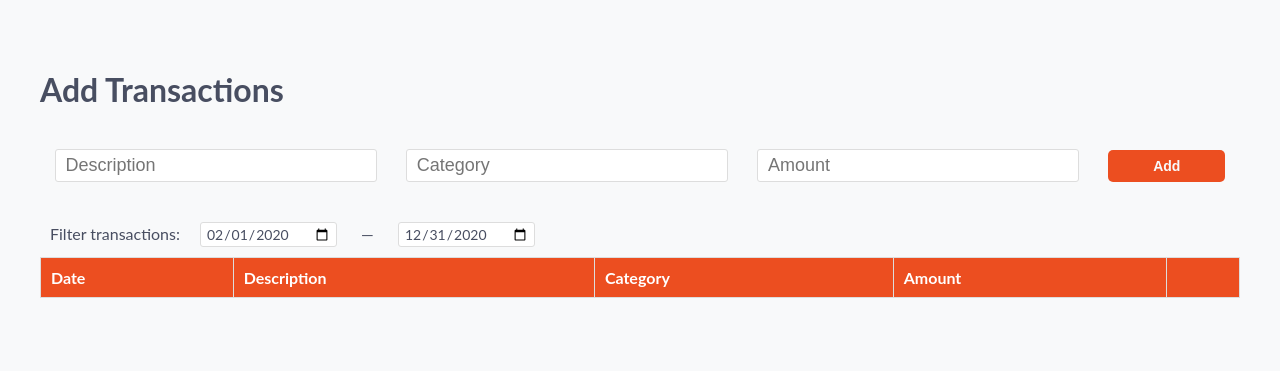
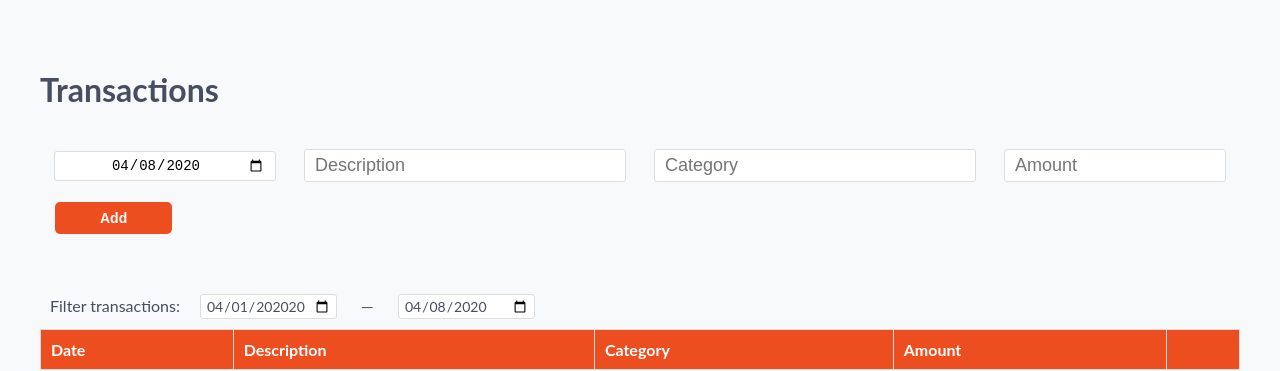
Before and after one commit to jfox97/creative-project-4, a Vue app in the folder front-end/: page / in a window 1280 px wide. Shown: the part 322-693 px from the top of the page. Built offline with nearby package versions, Linux system fonts and the light colour scheme.

Commit message:
Modify view to include necessary fields

```diff
--- a/front-end/src/views/Transactions.vue
+++ b/front-end/src/views/Transactions.vue
@@ -1,10 +1,13 @@
 <template>
   <div id="wrapper">
-    <h1>Add Transactions</h1>
+    <h1>Transactions</h1>
     <form v-on:submit.prevent="addTransaction">
-      <input type="text" placeholder="Description" v-model="description" />
-      <input type="text" placeholder="Category" v-model="category" />
-      <input type="text" placeholder="Amount" v-model="amount" />
+      <div id="input">
+        <input type="date" v-model="date" />
+        <input type="text" placeholder="Description" v-model="description" />
+        <input type="text" placeholder="Category" v-model="category" />
+        <input type="text" class="small" placeholder="Amount" v-model="amount" />
+      </div>
       <button type="submit">Add</button>
     </form>
     <div id="date-filter">
@@ -26,11 +29,12 @@ export default {
   },
   data() {
     return {
+      date: moment().format("YYYY-MM-DD"),
       description: "",
       category: "",
       amount: "",
-      minDate: "2020-02-01",
-      maxDate: "2020-12-31"
+      minDate: moment().startOf('month').format("YYY-MM-DD"),
+      maxDate: moment().format("YYYY-MM-DD")
     }
   },
   computed: {
@@ -78,19 +82,33 @@ export default {
   }
 
   form {
+    text-align: left;
+    margin: 40px 0px;
+  }
+
+  #input {
     display: flex;
     justify-content: space-around;
     align-items: center;
-    margin: 40px 0px;
   }
 
-  form input {
+  #input input {
     padding: 5px 10px;
     width: 300px;
     border: 1px solid #ddd;
     border-radius: 3px;
     font-size: 18px;
     color: 484e61;
+  }
+
+  .small {
+    width: 200px !important;
+  }
+
+  #input input[type="date"] {
+    width: 200px !important;
+    font-size: 14px;
+    text-align: center;
   }
 
   form button {
@@ -101,6 +119,7 @@ export default {
     border: 0px;
     border-radius: 5px;
     padding: 8px 45px;
+    margin: 20px 15px;
   }
 
   form button:hover {
```
